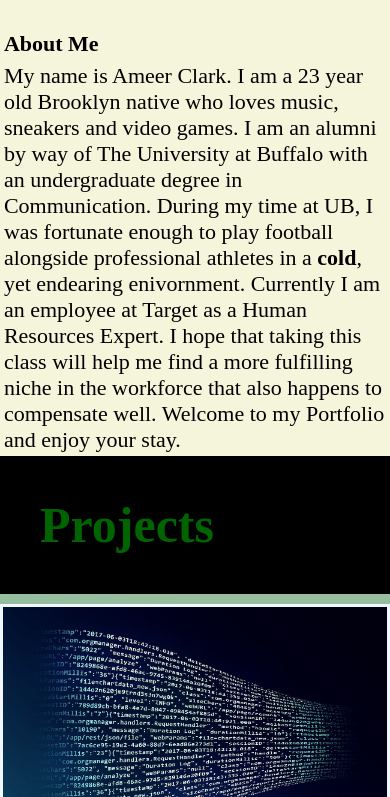
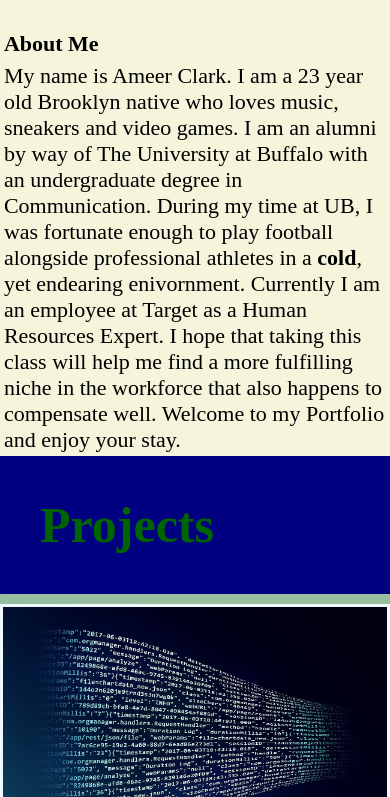
Before and after one commit to AkcCodes/portfolio-chal, a plain HTML site: page index.html in a window 390 px wide. Shown: the part 682-1479 px from the top of the page. Drawn offline with Linux system fonts and the light colour scheme.

Commit message:
full response

```diff
--- a/assets/css/style.css
+++ b/assets/css/style.css
@@ -118,6 +118,14 @@ footer ul li{
     padding: 0 40px 0 40px;
 }
 
+@media screen and (max-width: 992px) {
+    *{
+        flex:auto;
+        max-width: 100%;
+    }
+
+}
+
 @media screen and (max-width: 768px) {
     *{
         flex: auto;
@@ -126,5 +134,25 @@ footer ul li{
 
     header{
         background: black;
+        max-height: fit-content;
     }
 }
+
+
+@media screen and (max-width: 568px) {
+    *{
+        flex:auto;
+        max-width: 100%;
+    }
+
+    header{
+        background: navy;
+        flex-direction: row;
+    }
+
+    header nav ul li{
+        font-size: 20px;
+        max-width: 100%;
+        flex-direction: row;
+    }
+}
```
